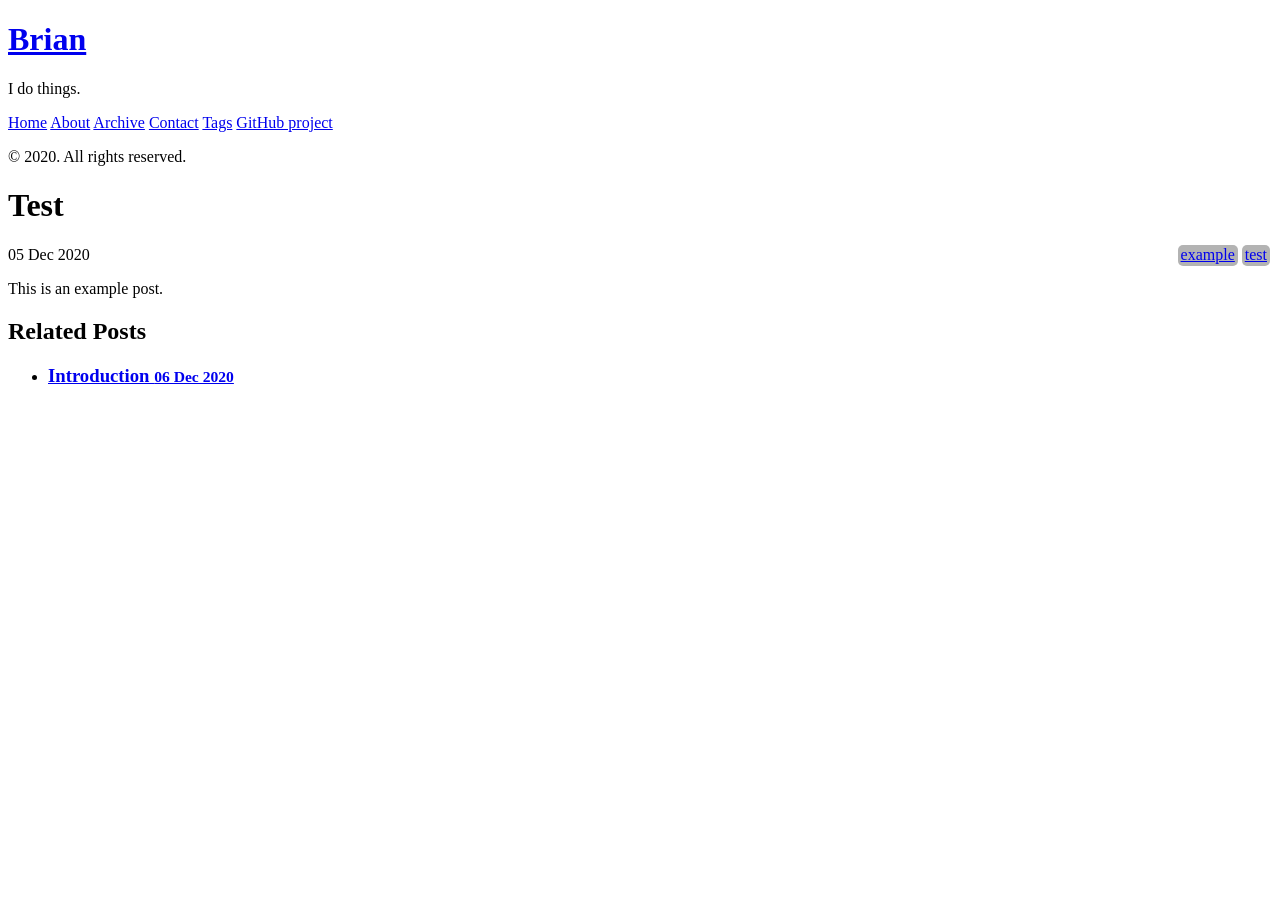
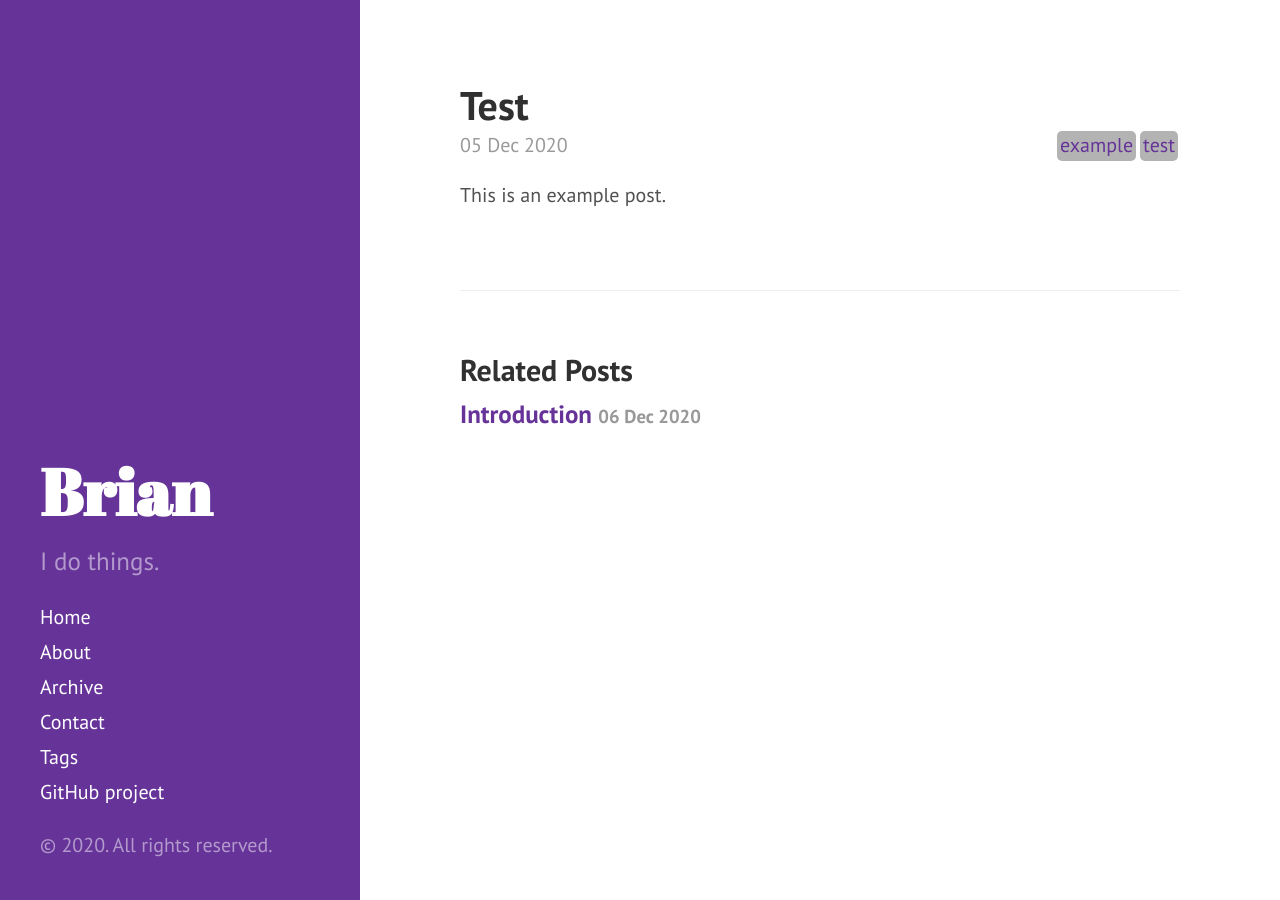
Before and after one commit to brianporeilly/brianporeilly.github.io, a Jekyll site: the page built from _posts/2020-12-05-test.md, in a window 1280 px wide. Built offline with Jekyll 4.4.1, drawn with Linux system fonts in a browser that asks for light colours.

Commit message:
switch to scss

```diff
--- a/assets/styles.scss
+++ b/assets/styles.scss
@@ -17,7 +17,7 @@
 // Designed, built, and released under MIT license by @mdo. Learn more at
 // https://github.com/poole/poole.
 
-@import "poole.css";
-@import "syntax.css";
-@import "hyde.css";
+@import "poole";
+@import "syntax";
+@import "hyde";
 @import "overrides";
```
Also changed, not shown: _sass/hyde.scss (renamed from _sass/hyde.css), _sass/poole.scss (renamed from _sass/poole.css), _sass/syntax.scss (renamed from _sass/syntax.css).
